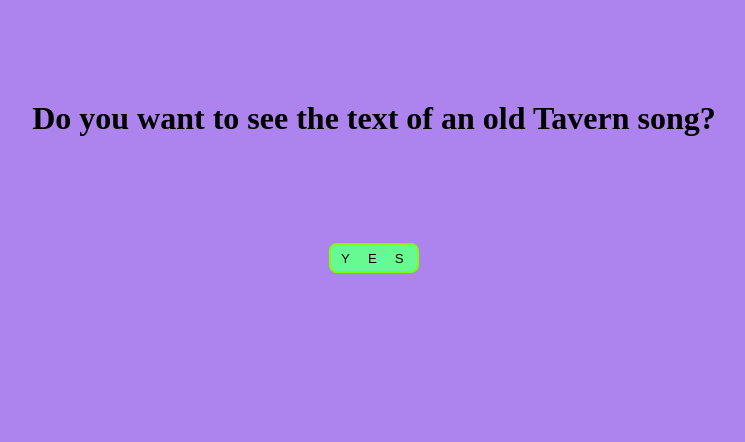
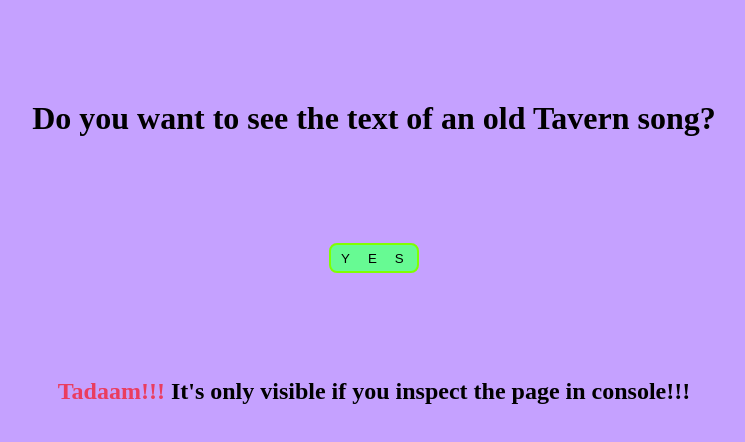
Before and after one commit to mylcevaleksandr/UdemyPractice, a plain HTML site: page index.html in a window 1280 px wide. Both pictures are taken after a click on the button "YES". Shown: the whole page, without its empty margins (266-1011 px from the left). Drawn offline with nearby package versions, Linux system fonts and the light colour scheme.

Commit message:
added hidden text

```diff
--- a/index.html
+++ b/index.html
@@ -11,8 +11,9 @@
 <body>
     <h1>Do you want to see the text of an old Tavern song?</h1>
     <div class="center">
-   <button class="button" onclick="BeerBottles()" >YES</button>
+   <button class="button" onclick=" Tadaam() , BeerBottles()" >YES</button>
 </div>
+<h2 class="Tadaam"> <span> Tadaam!!! </span> It's only visible if you inspect the page in console!!! </h2>
     <script src="script.js"></script>
     <script src="https://ajax.googleapis.com/ajax/libs/jquery/3.6.0/jquery.min.js"></script>
 </body>
--- a/script.js
+++ b/script.js
@@ -1,5 +1,9 @@
 let Beer = 100;
 let ninetyNine = 99;
+function Tadaam () {
+    let p = document.querySelector(".Tadaam");
+    p.style.display = "block";
+}
 function BeerBottles () {
 while (Beer >=0) {
     if (Beer === 1){
--- a/style.css
+++ b/style.css
@@ -1,12 +1,19 @@
 body {
 
-   background-color: rgb(173, 132, 238);
+   background-color: rgb(197, 161, 255);
 }
 
 h1 {
     margin-top: 100px;
     text-align: center;
 
+}
+h2 {
+    display: none;
+    text-align: center;
+}
+span {
+    color: rgba(255, 6, 6, 0.644);
 }
 .center{
     display: flex;
```
